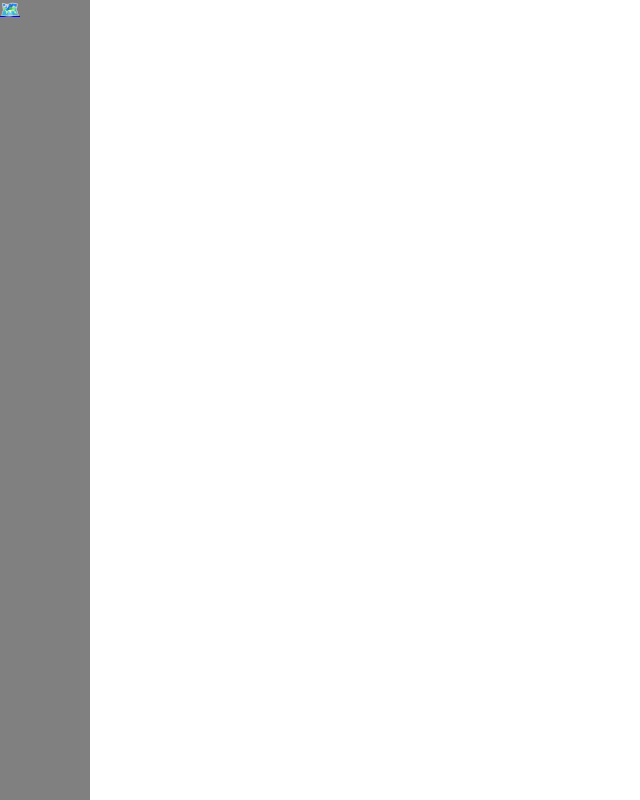
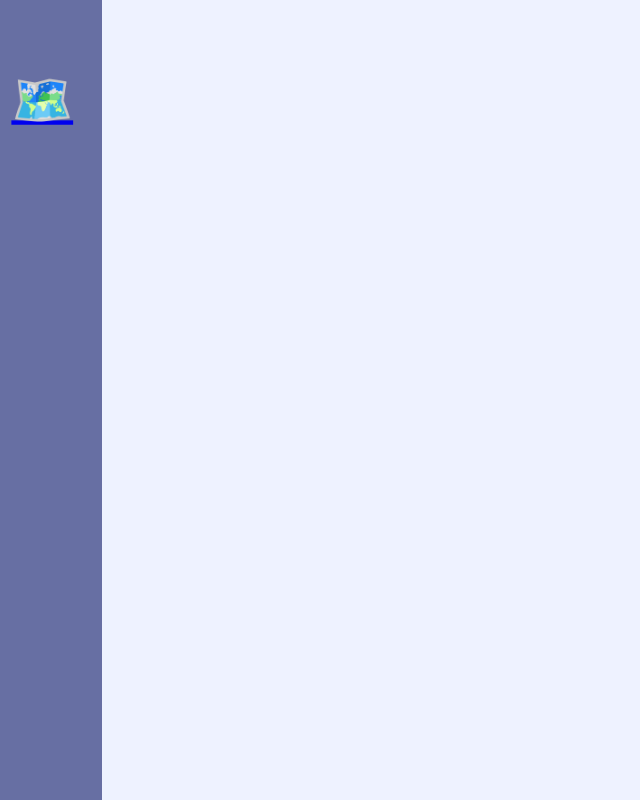
Before and after one commit to indenterror20/Project-Tourism-Travel-Guide, a plain HTML site: page home.html in a window 1280 px wide. Shown: the whole page, without its empty margins (0-640 px from the left). Drawn offline with Linux system fonts and the light colour scheme.

Commit message:
updated sidebar with icons

```diff
--- a/home.html
+++ b/home.html
@@ -9,14 +9,12 @@
 <body>
     <!--sidebar-->
     <div class="sidebar">
-        <!--sidebar contents-->
-        <div class="sidebar" id="contents">
-            <!--icon link-->
-            <div class="sidebar" id="Maps">
+            <!--Maps icon link-->
+            <div id="Maps">
                 <a href="maps.html">🗺️</a>
             </div>
 
-        </div>
+            <div id=""></div>
     </div>
 </body>
 </html>
--- a/styles/home.css
+++ b/styles/home.css
@@ -1,9 +1,27 @@
+body{
+  background-color: #EEF2FF;
+}
+
 /*style for the sidebar*/
 .sidebar{
   position: fixed;
   left: 0;
   top: 0;
   height: 100vh;
-  width: 7vw;
-  background-color: gray;
+  width: 8vw;
+  background-color: #676FA3;
 }
+
+/*sidebar map icon*/
+#Maps{
+  display: flex;
+  padding-left: 15px;
+  padding-top: 70px;
+  font-size: 45px;
+}
+
+/*sidebar map icon hover*/
+#Maps:hover{
+
+  transform: scale(1.10);
+}
```
